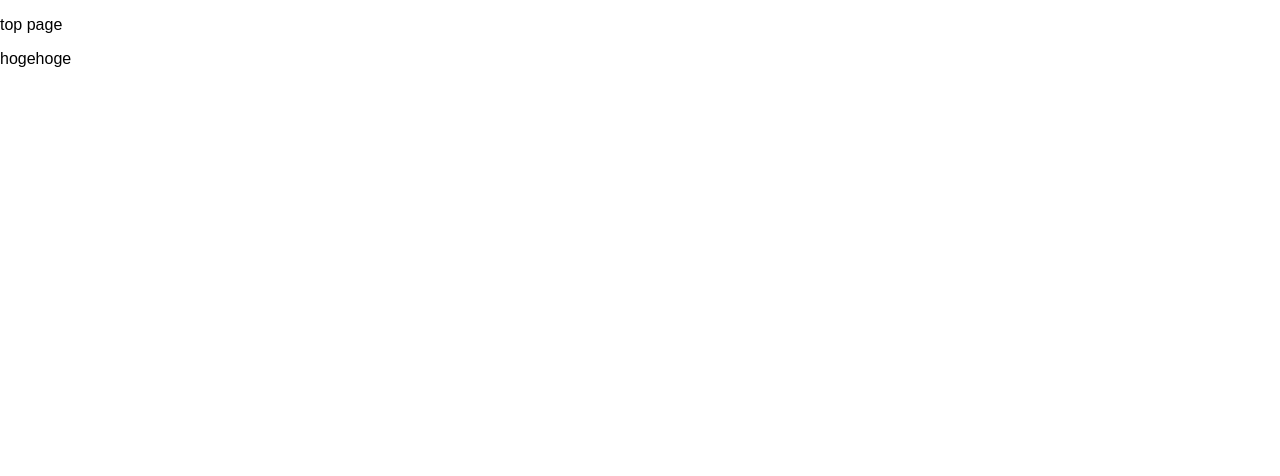
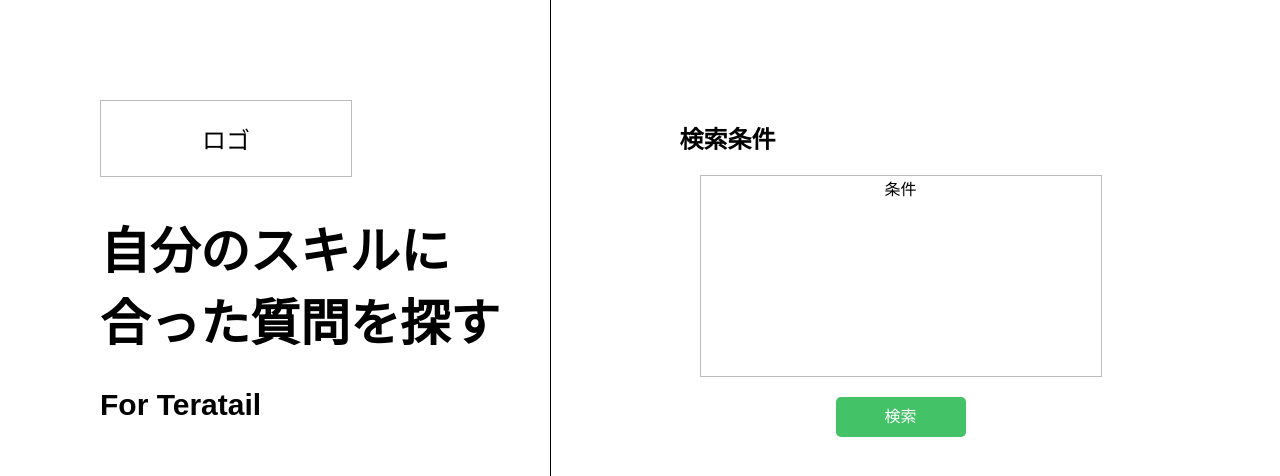
Before and after one commit to hogeline/yukemuri2018-team-sc, a React (Create React App) app: page / in a window 1280 px wide. Shown: the top 476 px of the page. Built offline with nearby package versions, Linux system fonts and the light colour scheme.

Commit message:
Update:TopPage トップ画面のモックを作成

```diff
--- a/src/containers/Top.css
+++ b/src/containers/Top.css
@@ -0,0 +1,53 @@
+.top {
+    display: flex;
+    max-width: 1200px;
+    height: 900px;
+}
+.top-landing {
+    order: 1;
+    border-right: 1px solid #000000;
+    padding-top: 100px;
+    padding-bottom: 100px;
+    padding-right: 50px;
+    padding-left: 100px;
+
+}
+.top-landing-logo {
+    text-align: center;
+    padding: 20px 50px;
+    width: 150px;
+    border: 1px solid #bdbbbb;
+    font-size: 24px;
+}
+.top-landing-title h1 {
+    font-size: 50px;
+}
+.top-landing-source h2 {
+    font-size: 30px;
+}
+.top-search {
+    margin: 0 auto;
+    order: 1;
+    padding-top: 100px;
+    padding-bottom: 100px;
+    padding-right: 50px;
+    padding-left: 100px;
+}
+.top-search-title h2 {
+    font-size: 24px;
+}
+.top-search-conditions {
+    margin: 20px;
+    width: 400px;
+    height: 200px;
+    border: 1px solid #bdbbbb;
+}
+.top-search-btn {
+    margin: 0 auto;
+    width: 130px;
+    height: 40px;
+    line-height: 40px;
+    border-radius: 5px;
+    color: white;
+    background-color: #44c268
+}
--- a/src/containers/Top.jsx
+++ b/src/containers/Top.jsx
@@ -4,13 +4,27 @@ import "./Top.css";
 class Top extends Component {
   render() {
     return (
-      <div className="Top">
-        <div className="top-section">
-          <div className="top-landing">
-            <p>top page</p>
+      <div className="top">
+        <div className="top-landing">
+          <div className="top-landing-logo">ロゴ</div>
+          <div className="top-landing-title">
+            <h1>
+              自分のスキルに
+              <br />
+              合った質問を探す
+            </h1>
           </div>
-          <div className="top-search">
-            <p>hogehoge</p>
+          <div className="top-landing-source">
+            <h2>For Teratail</h2>
+          </div>
+        </div>
+        <div className="top-search">
+          <div className="top-search-title">
+            <h2>検索条件</h2>
+          </div>
+          <div className="container">
+            <div className="top-search-conditions">条件</div>
+            <div className="top-search-btn">検索</div>
           </div>
         </div>
       </div>
--- a/src/index.css
+++ b/src/index.css
@@ -3,3 +3,7 @@ body {
   padding: 0;
   font-family: sans-serif;
 }
+
+.container {
+  text-align: center;
+}
```
